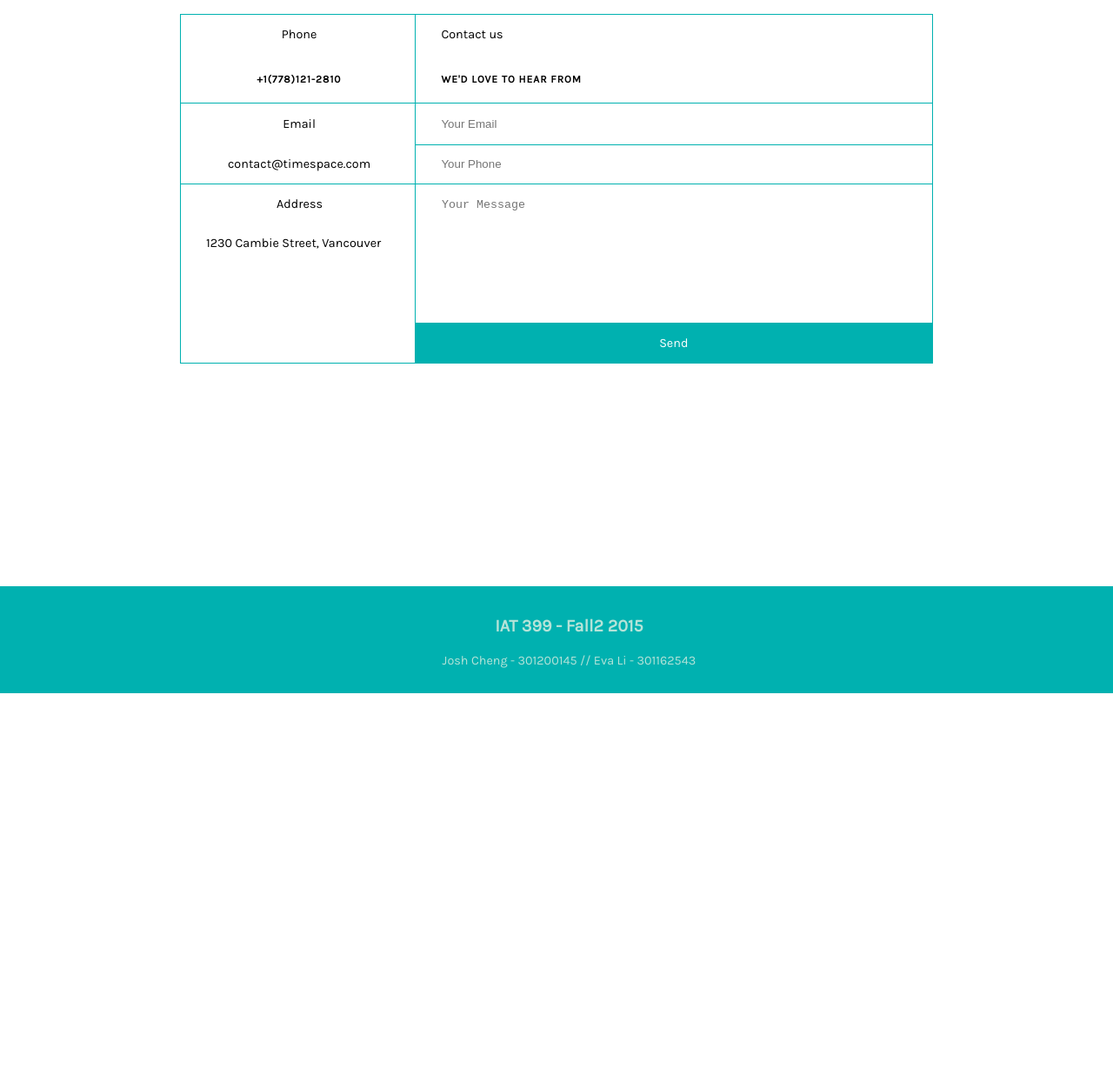
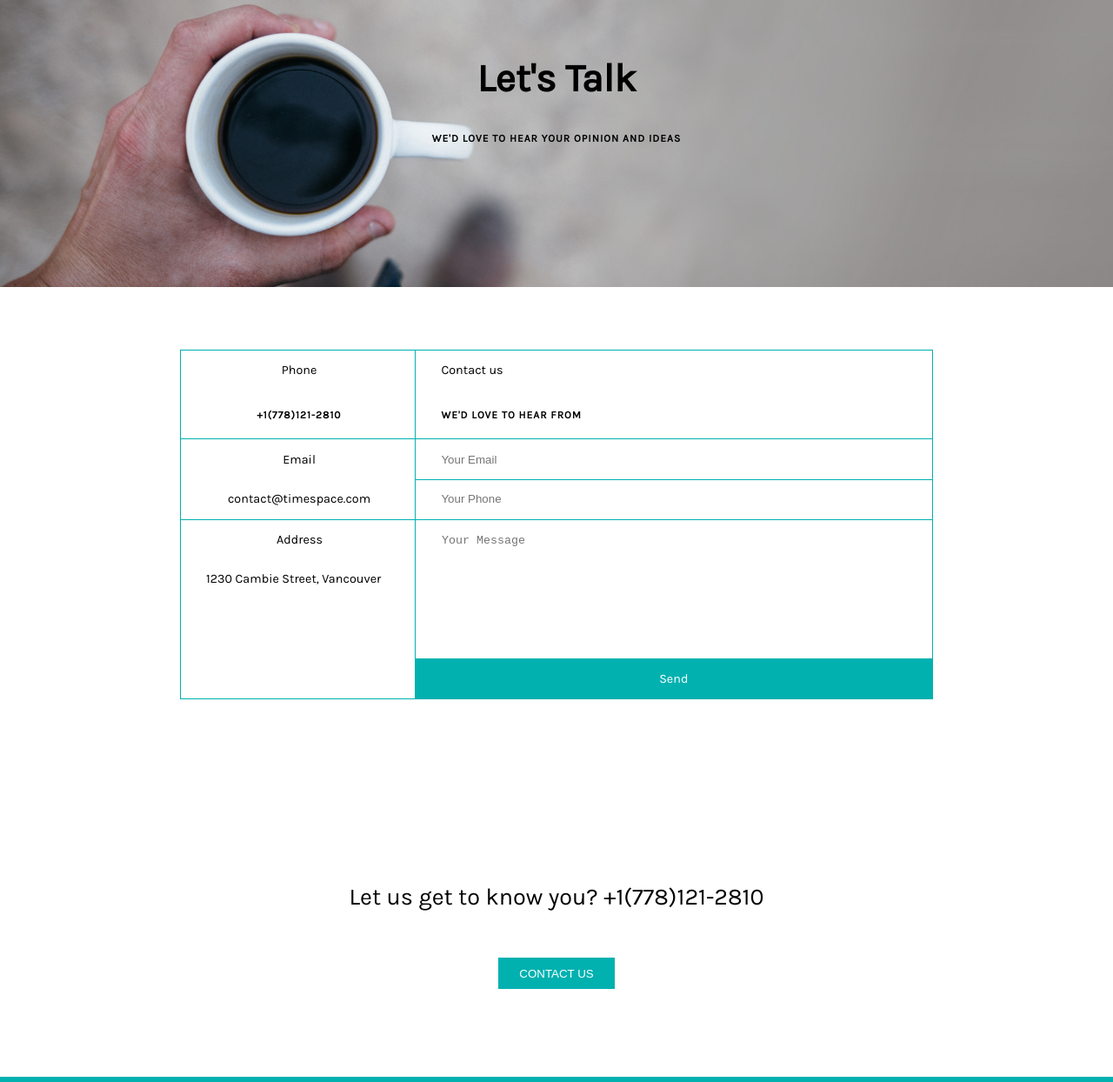
Before and after one commit to jncheng/iat339-project1, a plain HTML site: page contact_info.html in a window 1280 px wide. Shown: the part 56-1300 px from the top of the page at 87% size. Before the commit the page ends 853 px from the top, so only its background shows below. Drawn offline with Linux system fonts and the light colour scheme.

Commit message:
Completed contact page design and content

```diff
--- a/contact_info.html
+++ b/contact_info.html
@@ -23,6 +23,11 @@
       <a href="about.html" id="nav_button"><div class="nav"><p>About</p></div></a>
     </nav>
 
+
+    <div class="contact-cover">
+      <h1>Let's Talk</h1>
+      <h5>We'd love to hear your opinion and ideas</h5>
+    </div>
 
        <div class="contact_form">
 
@@ -51,7 +56,7 @@
           </div>
 
           <div class="email_filler">
-            <p>contact@timespace.com</p>
+            <a href="mailto:contact@timespace.com">contact@timespace.com</a>
           <!-- Space underneath Email -->
           </div>
           <div class="email_phone">
@@ -98,6 +103,11 @@
      </div>
 
 
+    <div class="about-contact">
+      <h2>Let us get to know you?   +1(778)121-2810</h2>
+      <a href="mailto:contact@spacetime.com"><button class="main-button">CONTACT US</button></a>
+    </div>
+
      <footer>
       <h3>IAT 399 - Fall2 2015</h3>
       <p>Josh Cheng - 301200145 // Eva Li - 301162543</p>
--- a/css/main.css
+++ b/css/main.css
@@ -84,6 +84,21 @@ textarea {
 
 .white{
   color:white !important;
+}
+
+
+/*Contact Page*/
+.contact-cover{
+.position: relative;
+  background-image: url("../img/contact-cover.jpeg");
+  -webkit-background-size: cover;
+  -moz-background-size: cover;
+  -o-background-size: cover;
+  background-size: cover;
+  width: 100%;
+  height:.8em;
+  padding-top: 8em;
+  padding-bottom:18em;
 }
 
 .contact_form{
```
Also changed, not shown: img/contact-cover.jpeg (added).
